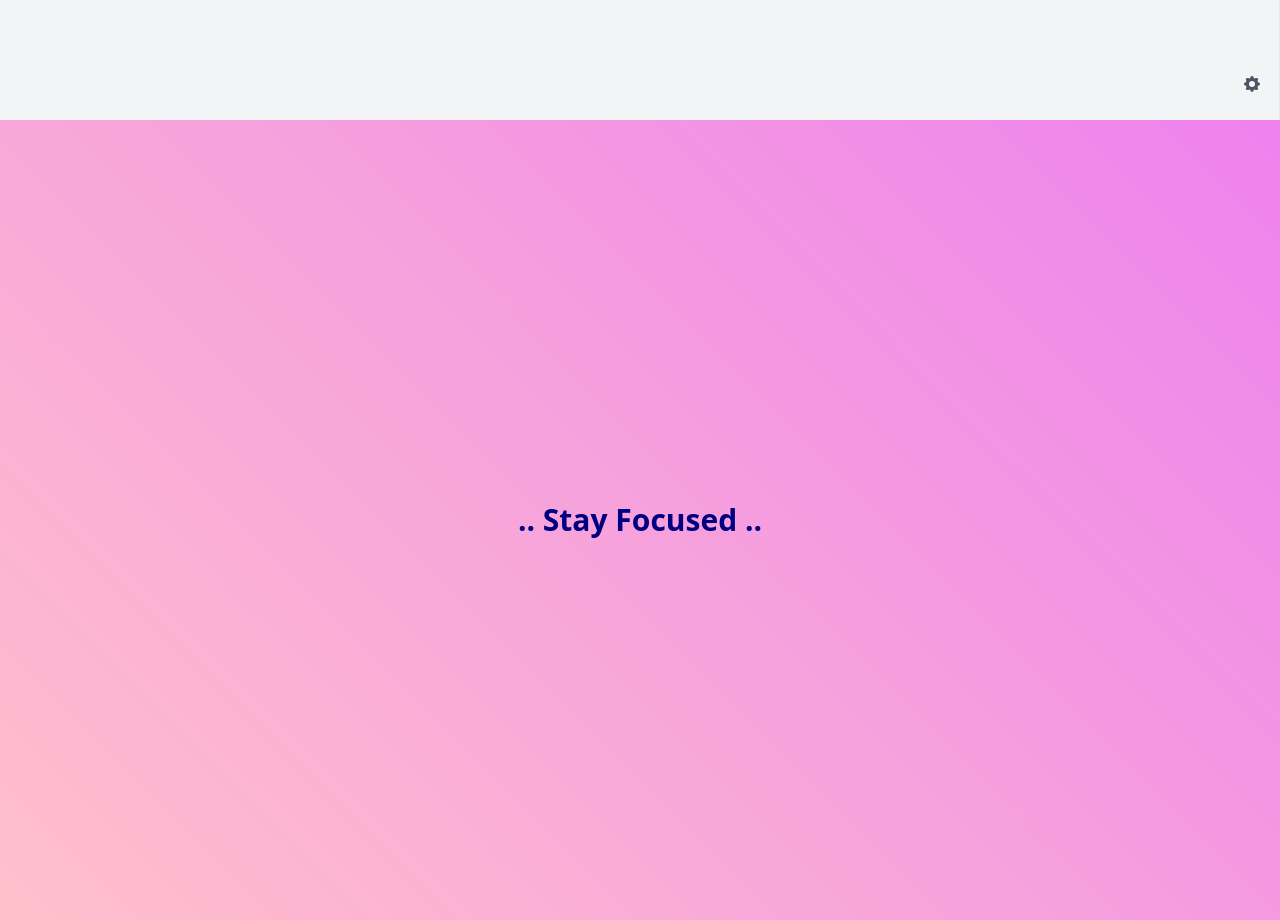
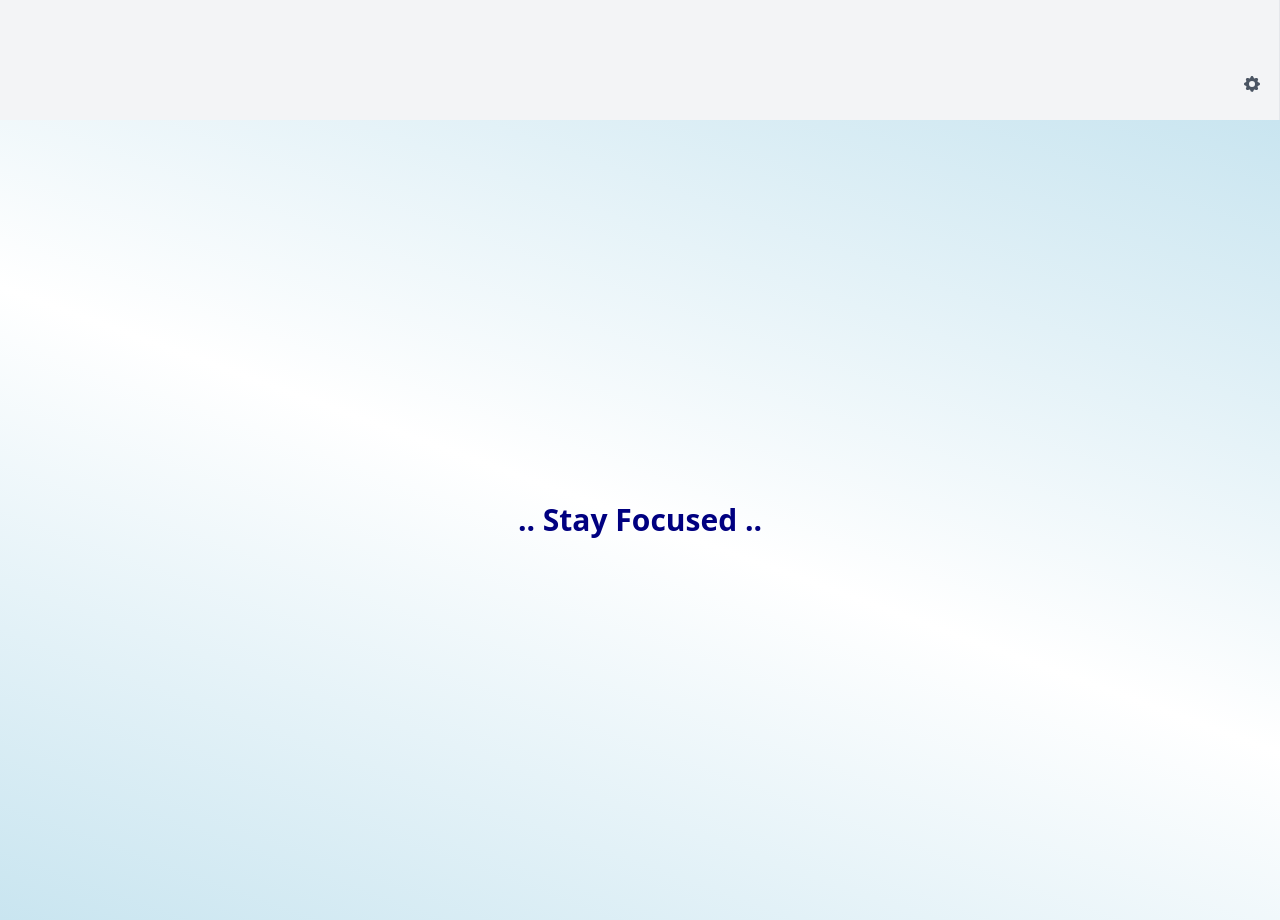
Before and after one commit to HebaIthawi/researches, a React (Create React App) app: page / in a window 1280 px wide. Shown: the part 680-1600 px from the top of the page. Built offline with nearby package versions, Linux system fonts and the light colour scheme.

Commit message:
bg color

```diff
--- a/src/App.css
+++ b/src/App.css
@@ -1,6 +1,6 @@
 .App {
   text-align: center;
-  background-image: linear-gradient(30deg , violet , skyblue);
+  /* background-image: linear-gradient(30deg , white , skyblue); */
 }
 
 .App-logo {
@@ -15,7 +15,7 @@
 }
 
 .App-header {
-  background-image: linear-gradient(45deg , pink, violet);
+  background-image: linear-gradient(20deg , rgb(201, 229, 240) , white , rgb(201, 229, 240));
   /* background-color: #cfdcf7; */
   min-height: 100vh;
   display: flex;
--- a/src/Components/SideNav/SideNav.css
+++ b/src/Components/SideNav/SideNav.css
@@ -3,5 +3,6 @@
       transition:all .4s ease-in-out;
       /* direction: rtl; */
       /* position: right; */
-
+     /* position: fixed; */
+      height: 100%;
     }
--- a/src/Components/SideNav/SideNav.jsx
+++ b/src/Components/SideNav/SideNav.jsx
@@ -3,7 +3,8 @@ import "./SideNav.css"
 const SideNav =() => {
   return (
   //  I used heroicons here just easier , but for future try fontawesome icons
-      <div class="min-h-screen bg-gray-100 flex justify-end">
+  <div className="sidebar">
+      <div  class=" min-h-screen bg-gray-100 flex justify-end">
         <div class="sidebar min-h-screen w-[3.35rem] overflow-hidden border-r hover:w-56 hover:bg-white hover:shadow-lg">
         <div class="flex h-screen flex-col justify-between pt-2 pb-6">
         <div>
@@ -72,7 +73,7 @@ const SideNav =() => {
     </div>
   </div>
 </div>
-
+</div>
   )
 }
 export default SideNav ;
```
